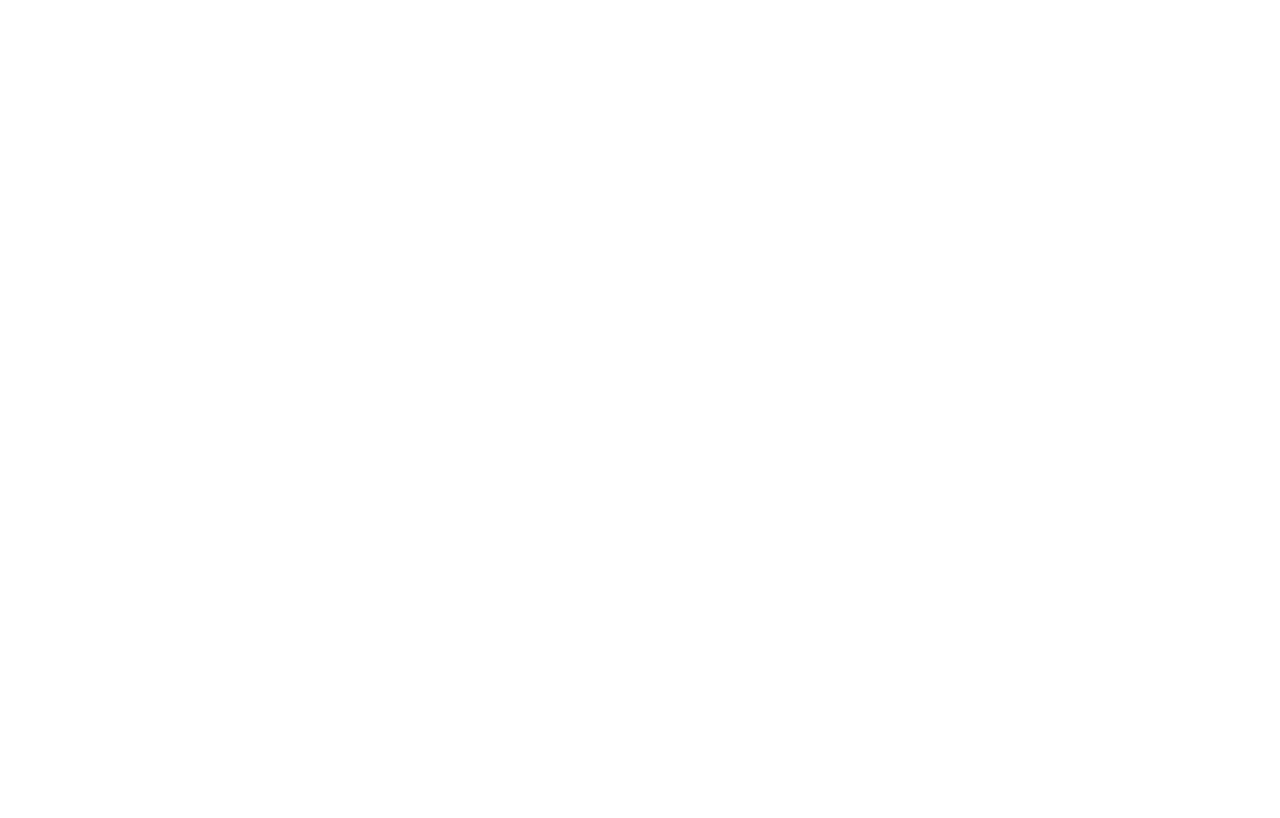
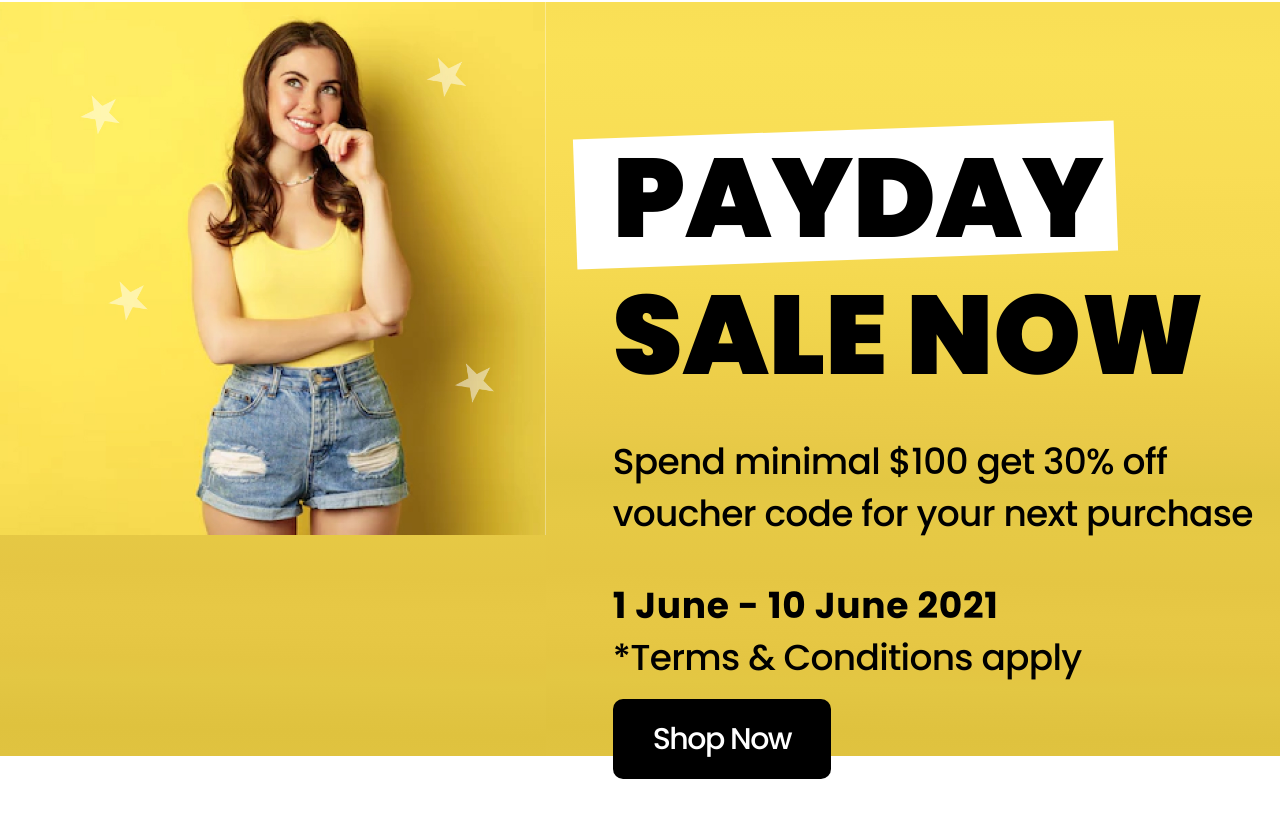
Before and after one commit to Nino5982/fashion-react, a React (Create React App) app: page / in a window 1280 px wide. Shown: the part 2233-3051 px from the top of the page. Before the commit the page ends 2235 px from the top, so only its background shows below. Built offline with nearby package versions, Linux system fonts and the light colour scheme.

Commit message:
feat: --creat sale components

```diff
--- a/src/App.js
+++ b/src/App.js
@@ -2,14 +2,19 @@
 import Brands from "./components/brands/Brands";
 import Header from "./components/header/Header";
 import Promo from "./components/promo/Promo";
+import Sale from "./components/sale/Sale";
+
+import mainPromoImage from "./img/images/header-img.jpg";
+import PromoImage2 from "./img/images/promo-img.jpg";
 
 function App() {
   return (
     <div className="App">
       <Header />
-      <Promo />
+      <Promo promoImg={mainPromoImage}></Promo>
       <Brands />
       <Arrivals />
+      <Sale saleImg={PromoImage2} />
     </div>
   );
 }
--- a/src/components/promo/Promo.jsx
+++ b/src/components/promo/Promo.jsx
@@ -1,7 +1,6 @@
 import "./promo.css";
-import promoImg from "../../img/images/header-img.jpg";
 
-export default function Promo() {
+export default function Promo({ promoImg }) {
   return (
     <section className="promo">
       <div className="container">
--- /dev/null
+++ b/src/components/sale/Sale.jsx
@@ -0,0 +1,30 @@
+import "./sale.css";
+
+export default function Sale({ saleImg }) {
+  return (
+    <section className="sale">
+      <div className="sale__content">
+        <div className="sale__text">
+          <h1 className="sale__title">
+            <span className="highlight">PAYDAY</span>
+            SALE NOW
+          </h1>
+          <p className="sale__desc">
+            Spend minimal $100 get 30% off voucher code for your next purchase
+          </p>
+          <p className="sale__date">1 June - 10 June 2021</p>
+          <p className="sale__desc">*Terms & Conditions apply</p>
+
+          <div className="sale__btn--wrapper">
+            <a className="sale__btn" href="#!">
+              Shop Now
+            </a>
+          </div>
+        </div>
+        <div className="sale__img">
+          <img src={saleImg} alt="sale-images" />
+        </div>
+      </div>
+    </section>
+  );
+}
--- /dev/null
+++ b/src/components/sale/sale.css
@@ -0,0 +1,81 @@
+.sale {
+    /* position: relative; */
+    max-width: 1920px;
+    width: 100%;
+    margin: 0 auto;
+    margin-bottom: 190px;
+
+    background: linear-gradient(1.32deg, #E0C340 0.13%, #DFC23E 3.97%, #E1C441 7.2%, #E3C743 10.13%, #E4C542 12.98%, #E6C744 15.99%, #E7C845 19.52%, #E5C643 23.96%, #E6C945 30.43%, #E3C743 36.49%, #E9CA48 42.49%, #EDCE49 49.35%, #F0D44C 55.42%, #F4D84F 61.43%, #F6DA52 65.74%, #F7DB53 72.23%, #F9DD55 77.43%, #F9DF56 83.84%, #FAE157 91.52%, #F9DF56 97.87%);
+}
+
+.sale__content {
+    display: flex;
+    align-items: stretch;
+    justify-content: space-between;
+    flex-direction: row-reverse;
+}
+
+
+.sale__text {
+    max-width: 932px;
+    width: 100%;
+    height: 100%;
+    padding-top: 128px;
+    padding-left: 67px;
+    background: linear-gradient(1.32deg, #E0C340 0.13%, #DFC23E 3.97%, #E1C441 7.2%, #E3C743 10.13%, #E4C542 12.98%, #E6C744 15.99%, #E7C845 19.52%, #E5C643 23.96%, #E6C945 30.43%, #E3C743 36.49%, #E9CA48 42.49%, #EDCE49 49.35%, #F0D44C 55.42%, #F4D84F 61.43%, #F6DA52 65.74%, #F7DB53 72.23%, #F9DD55 77.43%, #F9DF56 83.84%, #FAE157 91.52%, #F9DF56 97.87%);
+    /* position: absolute; */
+}
+
+.sale__title {
+    font-weight: 900;
+    font-size: 111.61px;
+    line-height: 137.19px;
+    margin-bottom: 32px;
+}
+
+.sale__title .highlight {
+    position: relative;
+    z-index: 1;
+    display: block;
+}
+
+.sale__title .highlight::before {
+    display: block;
+    content: "";
+    width: 541px;
+    height: 130px;
+    background-color: #ffffff;
+    transform: rotate(-2deg);
+    position: absolute;
+    left: -38px;
+    z-index: -1;
+}
+
+
+
+.sale__desc {
+    font-weight: 500;
+    font-size: 36px;
+    line-height: 52px;
+    letter-spacing: -0.02em;
+    margin-bottom: 40px;
+}
+
+.sale__date {
+    font-weight: 700;
+    font-size: 36px;
+    line-height: 52px;
+    letter-spacing: 0.02em;
+}
+
+
+.sale .sale__btn {
+    background-color: #000;
+    color: #ffff;
+    font-weight: 500;
+    font-size: 30px;
+    line-height: 100%;
+    letter-spacing: -0.05em;
+    padding: 19px 40px;
+    border-radius: 10px;
+}
```
